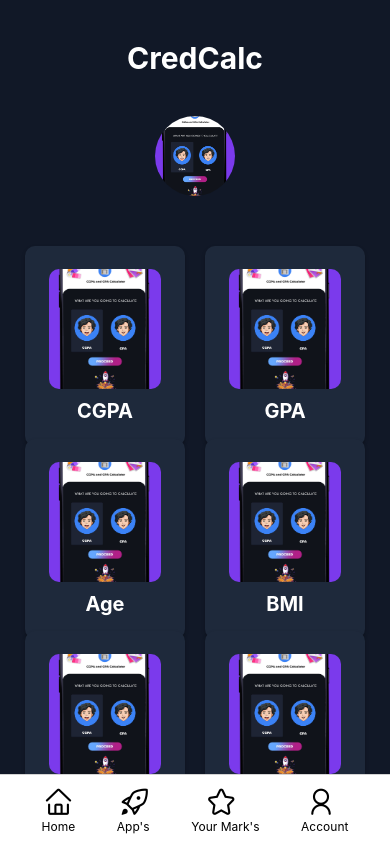
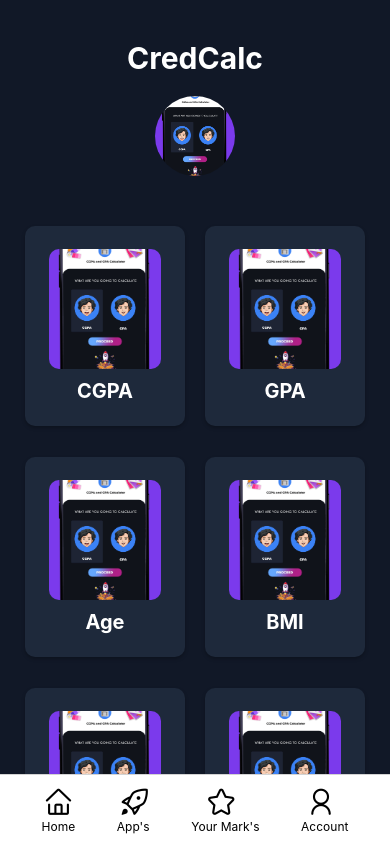
Before and after one commit to nich-nichy/Cred-Calc, a React Native app: screen / in a window 390 px wide. Built offline with nearby package versions, Linux system fonts and the light colour scheme.

Commit message:
Added scroll view

```diff
--- a/App.js
+++ b/App.js
@@ -3,11 +3,13 @@ import { View, TouchableOpacity, Text, StyleSheet } from "react-native";
 import { AntDesign } from "@expo/vector-icons";
 import Navbar from "./components/starter/menuBar";
 import Header from "./components/starter/header";
+import Body from "./components/starter/body";
 
 export default function App() {
   return (
     <View style={styles.container}>
       <Header />
+      <Body />
       <Navbar />
     </View>
   );
--- a/components/starter/body.jsx
+++ b/components/starter/body.jsx
@@ -1,14 +1,147 @@
-import { View, TouchableOpacity, Text, StyleSheet } from "react-native";
+import React from "react";
+import {
+  View,
+  TouchableOpacity,
+  Text,
+  StyleSheet,
+  Image,
+  ScrollView,
+} from "react-native";
 import { AntDesign } from "@expo/vector-icons";
 
 export default function Body() {
+  const handleCard1Press = () => {
+    // Handle card1 press
+  };
+
+  const handleCard2Press = () => {
+    // Handle card2 press
+  };
+
   return (
-      <View >
-
+    <ScrollView
+      contentContainerStyle={styles.container}
+      showsVerticalScrollIndicator={false}
+    >
+      {/* Card Wrapper */}
+      <View style={styles.cardHolder}>
+        <TouchableOpacity style={styles.card1} onPress={handleCard1Press}>
+          <Image
+            style={styles.cardImage}
+            source={require("../../assets/Design-NVG.jpg")}
+          />
+          <Text style={styles.cardTitle}>CGPA</Text>
+        </TouchableOpacity>
+        <TouchableOpacity style={styles.card2} onPress={handleCard2Press}>
+          <Image
+            style={styles.cardImage}
+            source={require("../../assets/Design-NVG.jpg")}
+          />
+          <Text style={styles.cardTitle}>GPA</Text>
+        </TouchableOpacity>
       </View>
+      {/* Card second wrapper */}
+      <View style={styles.cardHolder}>
+        <TouchableOpacity style={styles.card1} onPress={handleCard2Press}>
+          <Image
+            style={styles.cardImage}
+            source={require("../../assets/Design-NVG.jpg")}
+          />
+          <Text style={styles.cardTitle}>Age</Text>
+        </TouchableOpacity>
+        <TouchableOpacity style={styles.card2} onPress={handleCard2Press}>
+          <Image
+            style={styles.cardImage}
+            source={require("../../assets/Design-NVG.jpg")}
+          />
+          <Text style={styles.cardTitle}>BMI</Text>
+        </TouchableOpacity>
+      </View>
+      {/* Card third wrapper */}
+      <View style={styles.cardHolder}>
+        <TouchableOpacity style={styles.card1} onPress={handleCard2Press}>
+          <Image
+            style={styles.cardImage}
+            source={require("../../assets/Design-NVG.jpg")}
+          />
+          <Text style={styles.cardTitle}>Tip</Text>
+        </TouchableOpacity>
+        <TouchableOpacity style={styles.card2} onPress={handleCard2Press}>
+          <Image
+            style={styles.cardImage}
+            source={require("../../assets/Design-NVG.jpg")}
+          />
+          <Text style={styles.cardTitle}>Loan</Text>
+        </TouchableOpacity>
+      </View>
+    </ScrollView>
   );
 }
 
 const styles = StyleSheet.create({
-
+  container: {
+    flexGrow: 1,
+    paddingVertical: 10,
+    height: 100,
+    margin: "0px 0px 0px 0px",
+  },
+  cardHolder: {
+    flexDirection: "row",
+    justifyContent: "space-evenly",
+    marginBottom: 1,
+  },
+  card1: {
+    width: 160,
+    height: 200,
+    margin: 10,
+    marginTop: 20,
+    backgroundColor: "#1e293b",
+    borderRadius: 10,
+    shadowColor: "#000",
+    shadowOffset: {
+      width: 0,
+      height: 2,
+    },
+    shadowOpacity: 0.25,
+    shadowRadius: 3.84,
+    elevation: 5,
+    justifyContent: "center",
+    alignItems: "center",
+  },
+  card2: {
+    width: 160,
+    height: 200,
+    margin: 10,
+    marginTop: "20px",
+    backgroundColor: "#1e293b",
+    borderRadius: 10,
+    shadowColor: "#000",
+    shadowOffset: {
+      width: 0,
+      height: 2,
+    },
+    shadowOpacity: 0.25,
+    shadowRadius: 3.84,
+    elevation: 5,
+    justifyContent: "center",
+    alignItems: "center",
+  },
+  cardImage: {
+    width: "70%",
+    height: "60%",
+    resizeMode: "cover",
+    borderRadius: 10,
+  },
+  cardTitle: {
+    fontSize: 20,
+    fontWeight: "700",
+    marginTop: 10,
+    color: "#fff",
+  },
+  progressBar: {
+    marginTop: "10px",
+  },
+  progressHolder: {
+    marginTop: "10px",
+  },
 });
--- a/components/starter/header.jsx
+++ b/components/starter/header.jsx
@@ -12,12 +12,6 @@ import Cgpa from "../pages/cgpa";
 import Gpa from "../pages/gpa";
 
 export default function Header() {
-  const handleCard1Press = () => {
-    return <Stack.Screen name="Cgpa" component={Cgpa} />;
-  };
-  const handleCard2Press = () => {
-    return <Stack.Screen name="Gpa" component={Gpa} />;
-  };
   return (
     <NavigationContainer style={styles.container}>
       <View>
@@ -26,57 +20,6 @@ export default function Header() {
           style={styles.logo}
           source={require("../../assets/Design-NVG.jpg")}
         />
-      </View>
-      {/* Card Wrapper */}
-      <View style={styles.cardHolder}>
-        <TouchableOpacity style={styles.card1} onPress={handleCard1Press}>
-          <Image
-            style={styles.cardImage}
-            source={require("../../assets/Design-NVG.jpg")}
-          />
-          <Text style={styles.cardTitle}>CGPA</Text>
-        </TouchableOpacity>
-        <TouchableOpacity style={styles.card2} onPress={handleCard2Press}>
-          <Image
-            style={styles.cardImage}
-            source={require("../../assets/Design-NVG.jpg")}
-          />
-          <Text style={styles.cardTitle}>GPA</Text>
-        </TouchableOpacity>
-      </View>
-      {/* Card second wrapper */}
-      <View style={styles.cardHolder2}>
-        <TouchableOpacity style={styles.card1} onPress={handleCard2Press}>
-          <Image
-            style={styles.cardImage}
-            source={require("../../assets/Design-NVG.jpg")}
-          />
-          <Text style={styles.cardTitle}>Age</Text>
-        </TouchableOpacity>
-        <TouchableOpacity style={styles.card2} onPress={handleCard2Press}>
-          <Image
-            style={styles.cardImage}
-            source={require("../../assets/Design-NVG.jpg")}
-          />
-          <Text style={styles.cardTitle}>BMI</Text>
-        </TouchableOpacity>
-      </View>
-      {/* Card third wrapper */}
-      <View style={styles.cardHolder3}>
-        <TouchableOpacity style={styles.card1} onPress={handleCard2Press}>
-          <Image
-            style={styles.cardImage}
-            source={require("../../assets/Design-NVG.jpg")}
-          />
-          <Text style={styles.cardTitle}>Tip</Text>
-        </TouchableOpacity>
-        <TouchableOpacity style={styles.card2} onPress={handleCard2Press}>
-          <Image
-            style={styles.cardImage}
-            source={require("../../assets/Design-NVG.jpg")}
-          />
-          <Text style={styles.cardTitle}>Loan</Text>
-        </TouchableOpacity>
       </View>
     </NavigationContainer>
   );
@@ -97,81 +40,7 @@ const styles = StyleSheet.create({
     borderRadius: "50%",
     display: "relative",
     alignSelf: "center",
-    marginTop: "30px",
-  },
-  cardHolder: {
-    flex: 1,
-    justifyContent: "space-evenly",
-    display: "-webkit-inline-box",
-    marginTop: "30px",
-    marginBottom: "1px",
-  },
-  cardHolder2: {
-    flex: 1,
-    justifyContent: "space-evenly",
-    display: "-webkit-inline-box",
-    marginTop: "30px",
-    marginBottom: "1px",
-  },
-  cardHolder3: {
-    flex: 1,
-    justifyContent: "space-evenly",
-    display: "-webkit-inline-box",
-    marginTop: "30px",
-    marginBottom: "1px",
-  },
-  card1: {
-    width: 160,
-    height: 200,
-    margin: 10,
-    marginTop: "20px",
-    backgroundColor: "#1e293b",
-    borderRadius: 10,
-    shadowColor: "#000",
-    shadowOffset: {
-      width: 0,
-      height: 2,
-    },
-    shadowOpacity: 0.25,
-    shadowRadius: 3.84,
-    elevation: 5,
-    justifyContent: "center",
-    alignItems: "center",
-  },
-  card2: {
-    width: 160,
-    height: 200,
-    margin: 10,
-    marginTop: "20px",
-    backgroundColor: "#1e293b",
-    borderRadius: 10,
-    shadowColor: "#000",
-    shadowOffset: {
-      width: 0,
-      height: 2,
-    },
-    shadowOpacity: 0.25,
-    shadowRadius: 3.84,
-    elevation: 5,
-    justifyContent: "center",
-    alignItems: "center",
-  },
-  cardImage: {
-    width: "70%",
-    height: "60%",
-    resizeMode: "cover",
-    borderRadius: 10,
-  },
-  cardTitle: {
-    fontSize: 20,
-    fontWeight: "700",
-    marginTop: 10,
-    color: "#fff",
-  },
-  progressBar: {
     marginTop: "10px",
-  },
-  progressHolder: {
-    marginTop: "10px",
+    marginBottom: "20px",
   },
 });
--- a/components/starter/menuBar.jsx
+++ b/components/starter/menuBar.jsx
@@ -2,6 +2,7 @@ import { View, TouchableOpacity, Text, StyleSheet } from "react-native";
 import { AntDesign } from "@expo/vector-icons";
 
 export default function Menubar() {
+
   return (
     <View style={styles.popupMenu}>
       <TouchableOpacity>
@@ -32,10 +33,11 @@ export default function Menubar() {
 const styles = StyleSheet.create({
   container: {
     flex: 1,
-    justifyContent: "flex-end",
+    // justifyContent: "flex-end",
     alignItems: "center",
     paddingBottom: 0,
-    backgroundColor: "#111827",
+    // backgroundColor: "#111827",
+    position: "absolute",
   },
   popupMenu: {
     backgroundColor: "white",
```
